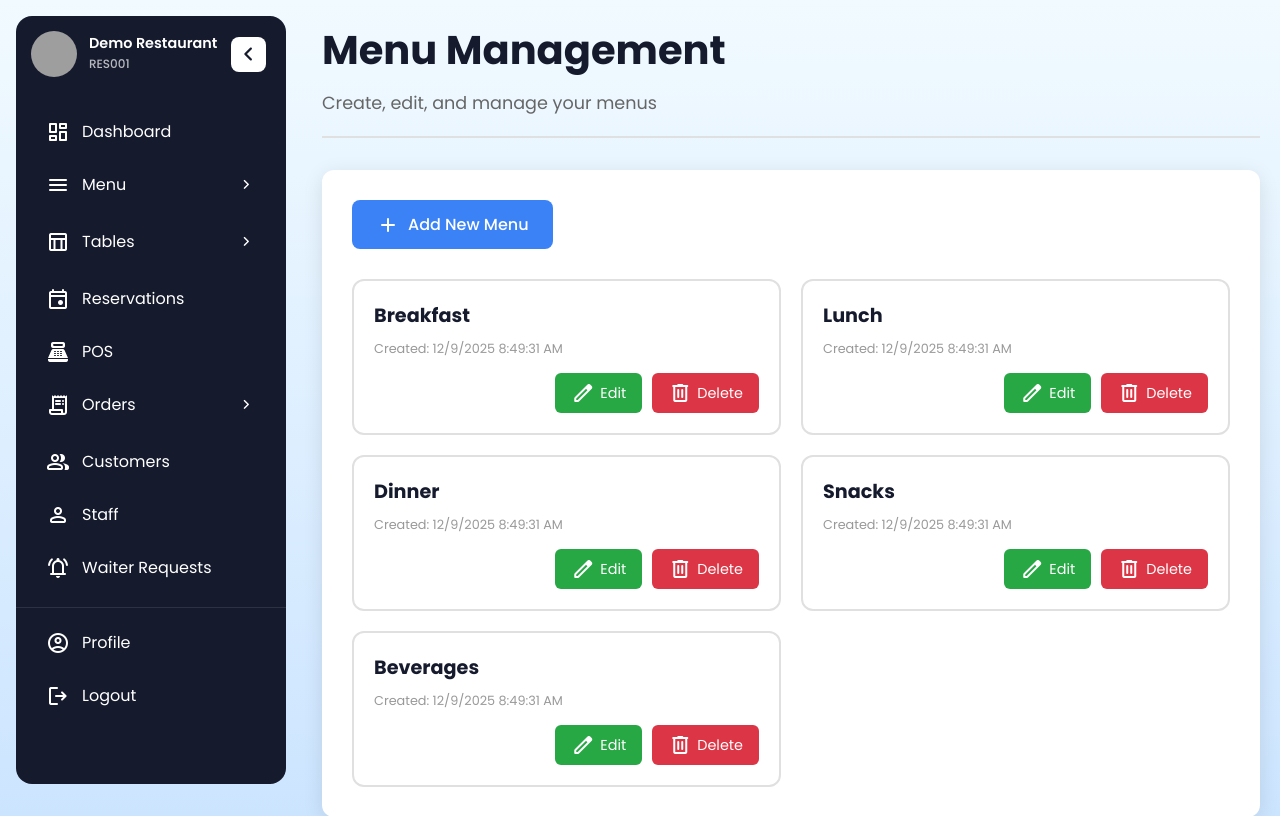
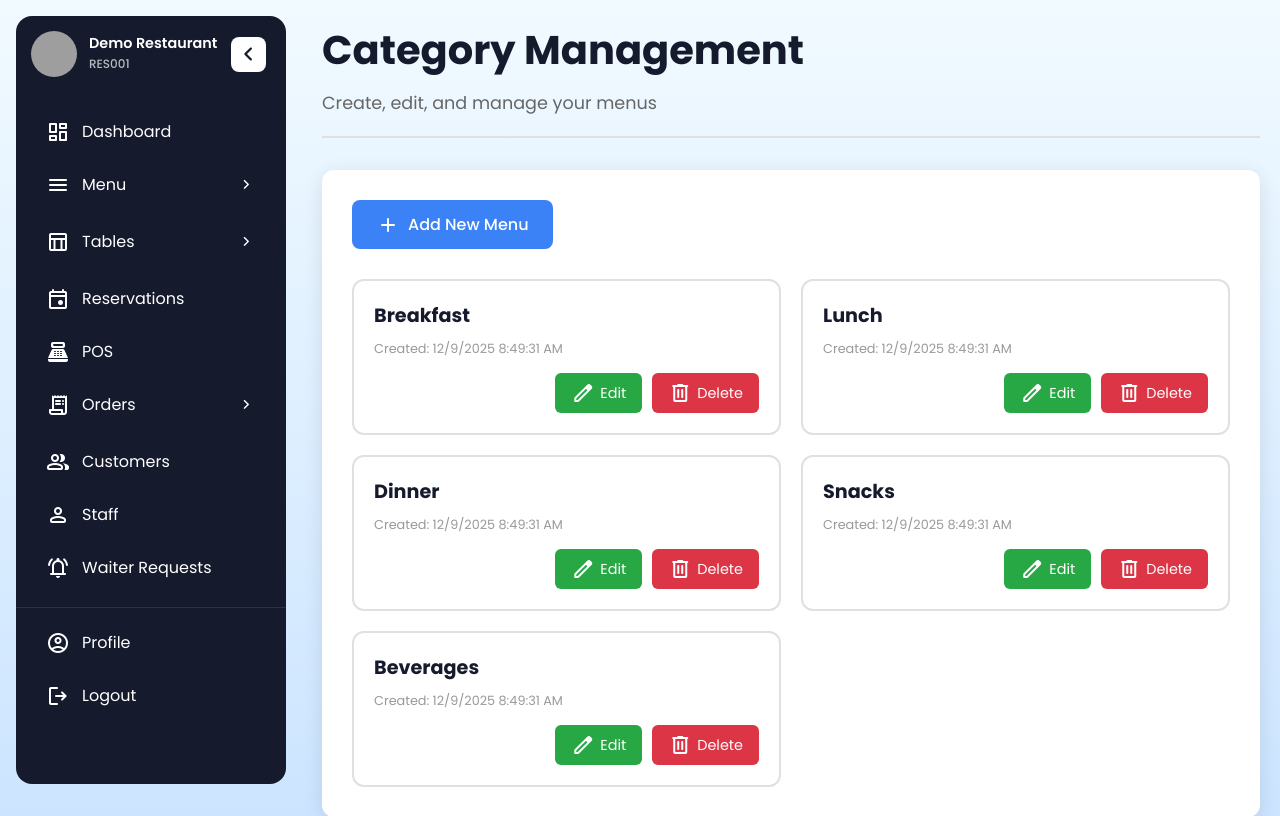
Before and after one commit to sujaysarraf-dev/restraunt_pos, a PHP site: page /menu/main/views/dashboard.php in a window 1280 px wide, after a click that opens the changed part. Shown: the top 816 px of the page. Run offline with PHP 8.4, Linux system fonts and the light colour scheme; a user stored in the database is signed in; data comes from the database, SQL or seed files in the repository; tables that the repository leaves empty hold one stand-in row (values such as "Sample post"); data that the repository does not hold is empty; grey boxes are pictures that could not be loaded.

Commit message:
Rename 'Menu' submenu item to 'Category' in navigation

```diff
--- a/main/views/dashboard.php
+++ b/main/views/dashboard.php
@@ -232,9 +232,9 @@ try {
             <li class="nav-item">
               <a href="#" class="nav-link submenu-link" data-page="menuPage">
                 <span class="nav-icon material-symbols-rounded">menu</span>
-                <span class="nav-label">Menu</span>
+                <span class="nav-label">Category</span>
               </a>
-              <span class="nav-tooltip">Menu</span>
+              <span class="nav-tooltip">Category</span>
             </li>
             <li class="nav-item">
               <a href="#" class="nav-link submenu-link" data-page="menuItemsPage">
@@ -711,10 +711,10 @@ try {
         </div>
       </div>
     </div>
-    <!-- Menu Management Page -->
+    <!-- Category Management Page -->
     <div id="menuPage" class="page">
       <div class="page-header">
-        <h1>Menu Management</h1>
+        <h1>Category Management</h1>
         <p>Create, edit, and manage your menus</p>
       </div>
       <div class="page-content">
@@ -1967,7 +1967,7 @@ try {
             </div>
 
             <div class="form-group">
-              <label for="itemCategory">Item Category:</label>
+              <label for="itemCategory">Category:</label>
               <select id="itemCategory" name="itemCategory">
                 <option value="">--</option>
                 <option value="Main Course">Main Course</option>
```
